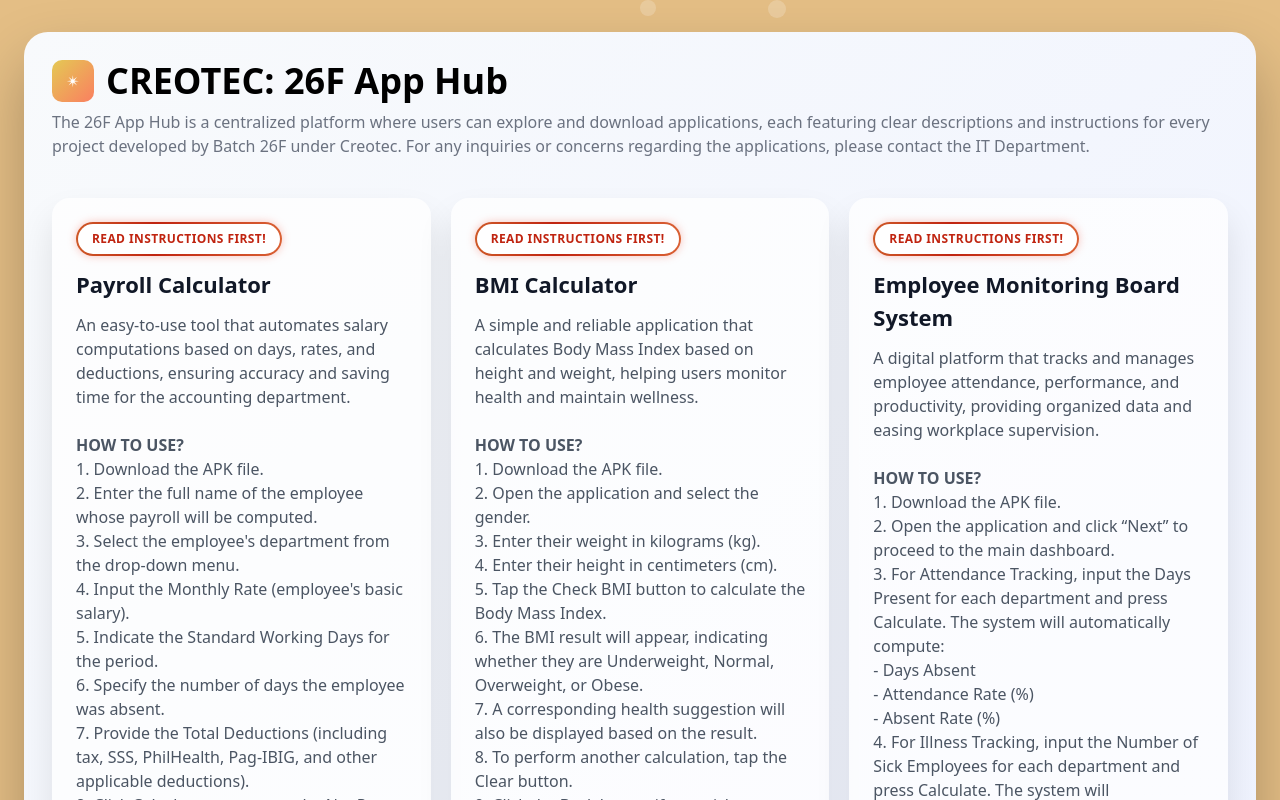
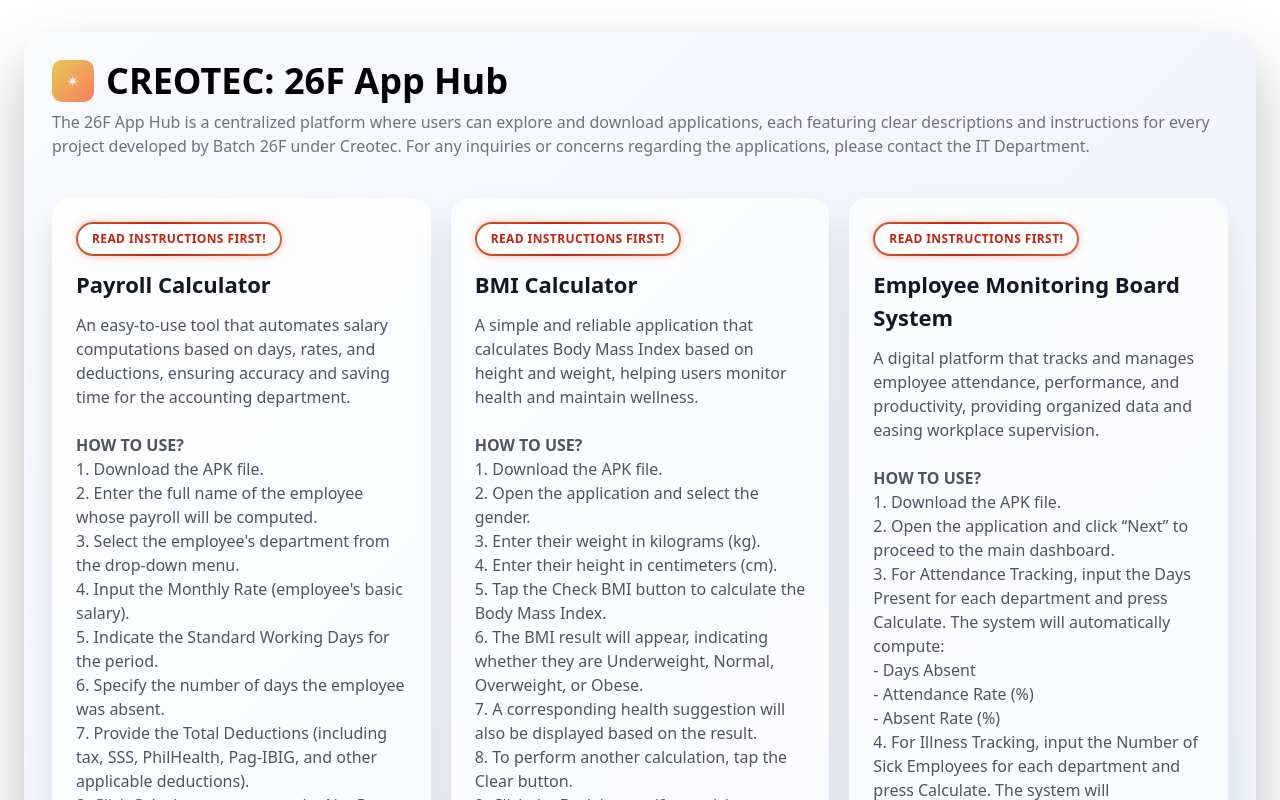
Before and after one commit to aleaar1/creo-app-hub, a React (Vite) app in the folder creo-app-hub/central-site/: page / in a window 1280 px wide. Shown: the top 800 px of the page. Built offline with nearby package versions, Linux system fonts and the light colour scheme.

Commit message:
Update App.jsx

```diff
--- a/creo-app-hub/central-site/src/App.jsx
+++ b/creo-app-hub/central-site/src/App.jsx
@@ -176,7 +176,7 @@ function App() {
   const pageStyle = {
     minHeight: '100vh',
     width: '100%',
-    background: '#e4be85ff',
+    background: '#transparent',
     display: 'flex',
     flexDirection: 'column',
   }
```
